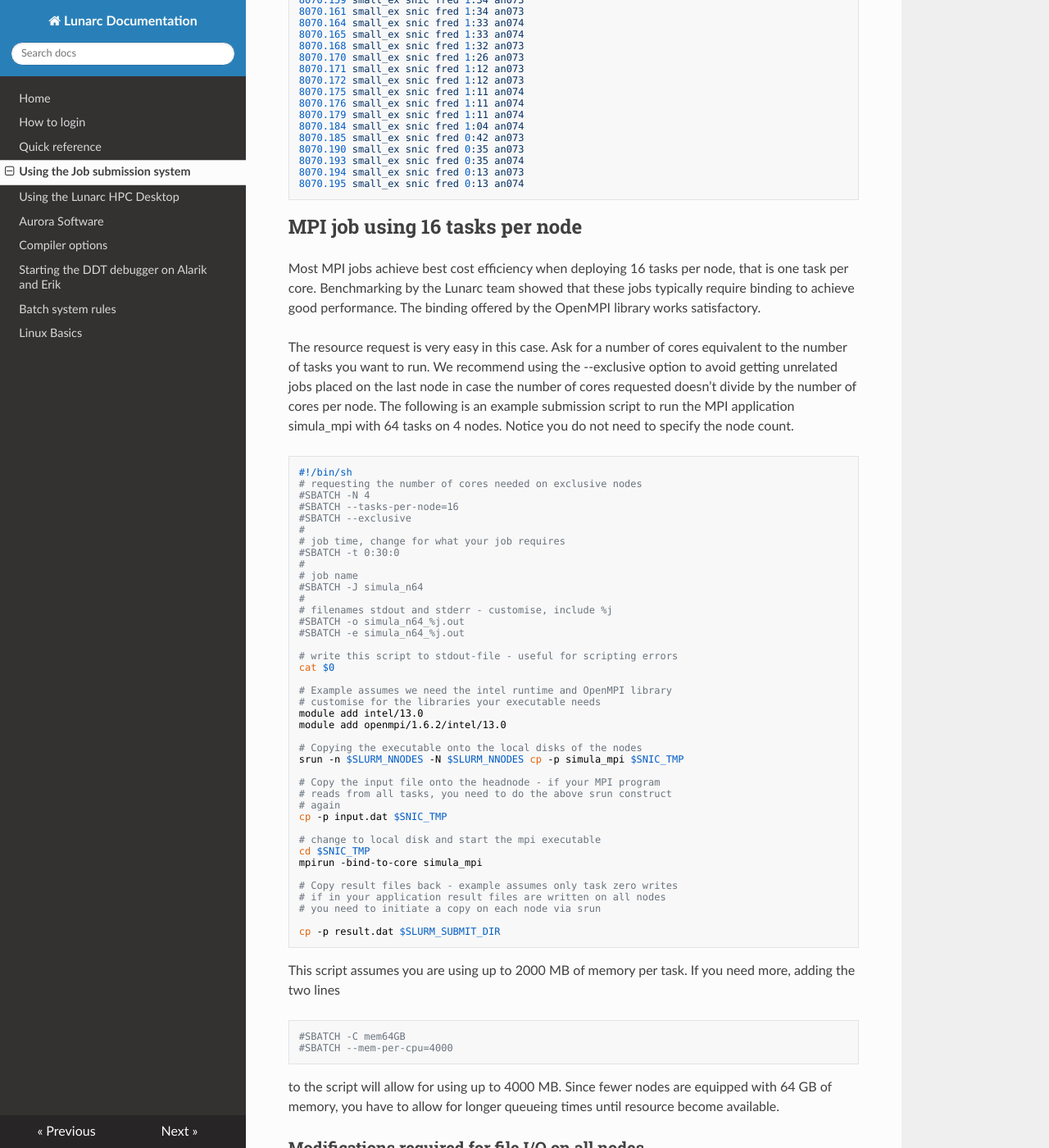
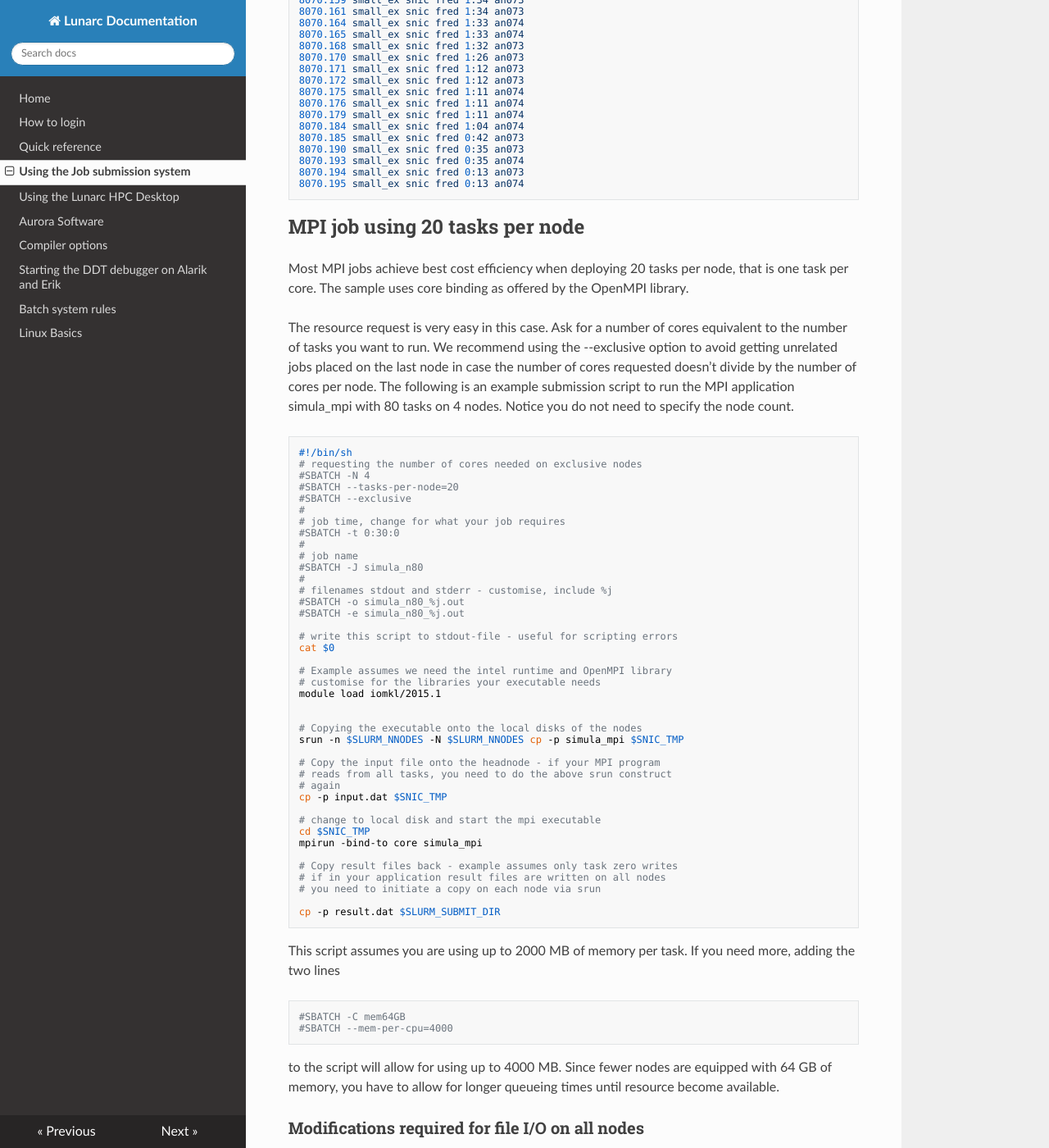
Before and after one commit to lunarc/lunarc_docs, an MkDocs documentation site: the page built from docs/batch_system.md, in a window 1280 px wide and 1400 px high, scrolled down 20267 px. Shown: the whole window at 82% size. Built offline with MkDocs 1.6.1, drawn with Linux system fonts in a browser that asks for light colours; nearby versions of some CDN libraries; old or Windows-style settings are respelled for this version of MkDocs; some of the changed text lies outside the part shown.

Commit message:
Updates for Aurora core numbers and specifics due to hierarchical modules.

````diff
--- a/docs/batch_system.md
+++ b/docs/batch_system.md
@@ -857,7 +857,7 @@ processed should be all that is required.
 #!/bin/sh
 # requesting the number of cores needed
 #SBATCH -N 1
-#SBATCH --tasks-per-node=16
+#SBATCH --tasks-per-node=20
 #SBATCH --exclusive
 #
 # job time, change for what your job farm requires
@@ -1018,45 +1019,44 @@ job-steps the script is presently processing
     8070.194 small_ex snic fred 0:13 an073
     8070.195 small_ex snic fred 0:13 an074
 
-## MPI job using 16 tasks per node
+## MPI job using 20 tasks per node
 
-Most MPI jobs achieve best cost efficiency when deploying 16 tasks per
-node, that is one task per core. Benchmarking by the Lunarc team showed
-that these jobs typically require binding to achieve good performance.
-The binding offered by the OpenMPI library works satisfactory.
+Most MPI jobs achieve best cost efficiency when deploying 20 tasks per
+node, that is one task per core.  The sample uses core binding as
+offered by the OpenMPI library.
 
 The resource request is very easy in this case. Ask for a number of
 cores equivalent to the number of tasks you want to run. We recommend
 using the --exclusive option to avoid getting unrelated jobs placed on
 the last node in case the number of cores requested doesn’t divide by
 the number of cores per node. The following is an example submission
-script to run the MPI application simula_mpi with 64 tasks on 4 nodes.
+script to run the MPI application simula_mpi with 80 tasks on 4 nodes.
 Notice you do not need to specify the node count.
 
 ```bash
 #!/bin/sh
 # requesting the number of cores needed on exclusive nodes
 #SBATCH -N 4
-#SBATCH --tasks-per-node=16
+#SBATCH --tasks-per-node=20
 #SBATCH --exclusive
 #
 # job time, change for what your job requires
 #SBATCH -t 0:30:0
 #
 # job name
-#SBATCH -J simula_n64
+#SBATCH -J simula_n80
 #
 # filenames stdout and stderr - customise, include %j
-#SBATCH -o simula_n64_%j.out
-#SBATCH -e simula_n64_%j.out
+#SBATCH -o simula_n80_%j.out
+#SBATCH -e simula_n80_%j.out
 
 # write this script to stdout-file - useful for scripting errors
 cat $0
 
 # Example assumes we need the intel runtime and OpenMPI library
 # customise for the libraries your executable needs
-module add intel/13.0
-module add openmpi/1.6.2/intel/13.0
+module load iomkl/2015.1
+
 
 # Copying the executable onto the local disks of the nodes
 srun -n $SLURM_NNODES -N $SLURM_NNODES cp -p simula_mpi $SNIC_TMP
@@ -1068,7 +1068,7 @@ cp -p input.dat $SNIC_TMP
 
 # change to local disk and start the mpi executable
 cd $SNIC_TMP
-mpirun -bind-to-core simula_mpi
+mpirun -bind-to core simula_mpi
 
 # Copy result files back - example assumes only task zero writes
 # if in your application result files are written on all nodes
````
Also changed, not shown: other parts of docs/batch_system.md (+2 -1 lines).
